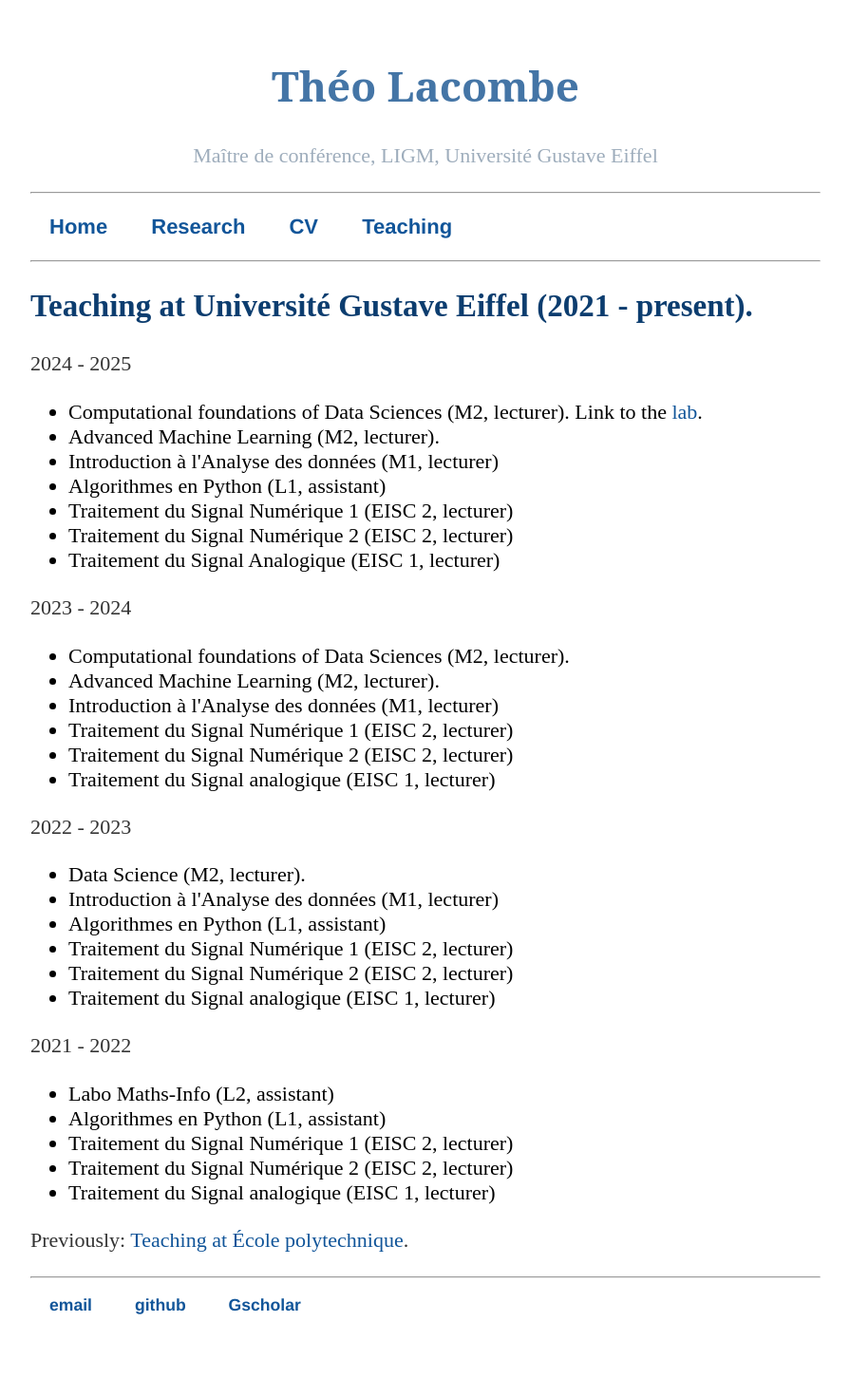
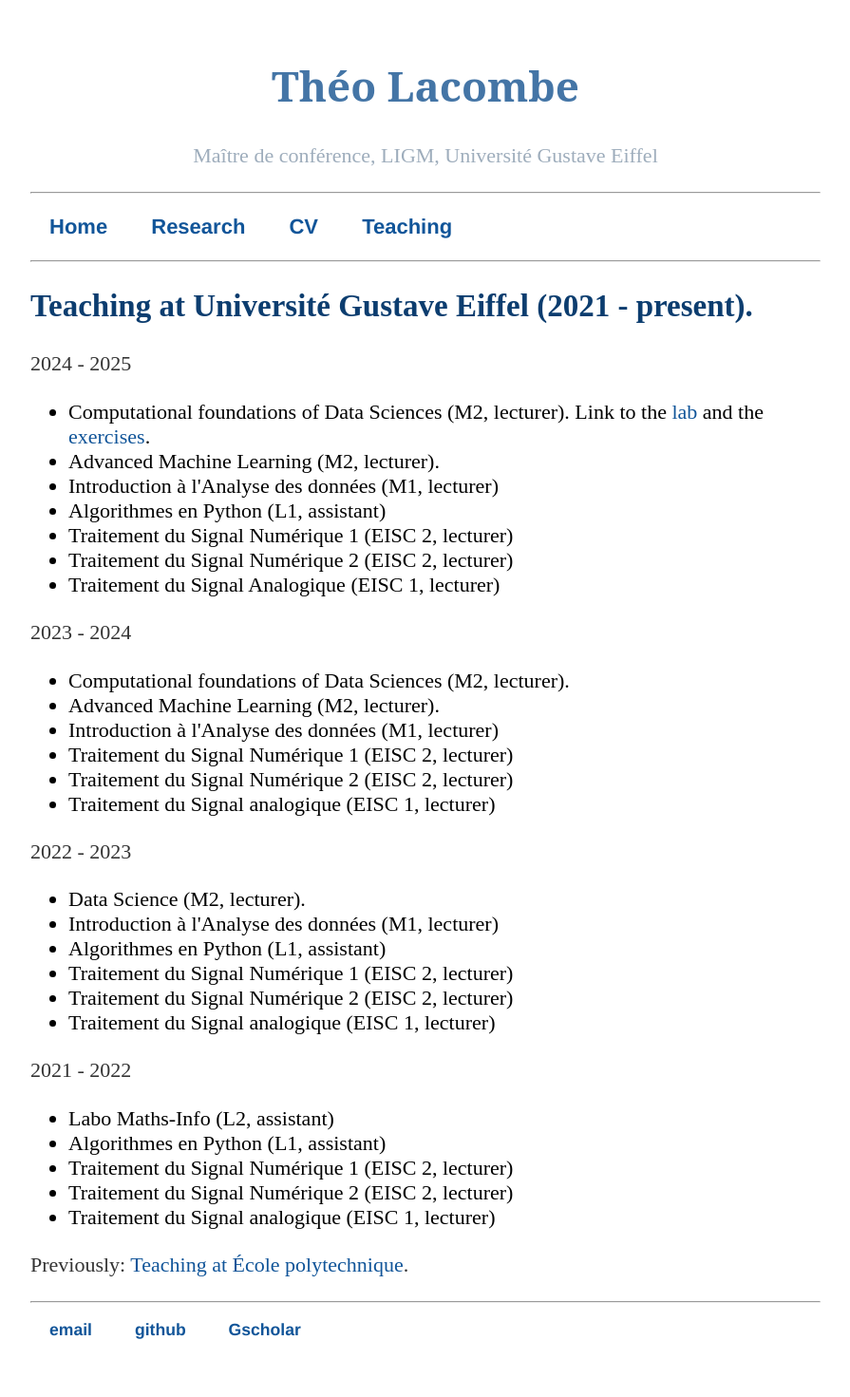
Before and after one commit to tlacombe/tlacombe.github.io, a Jekyll site: the page built from teaching/index.html, in a window 1280 px wide. Shown: the whole page at 95% size, without its empty margins (192-1087 px from the left). Built offline with Jekyll 4.4.1, drawn with Linux system fonts in a browser that asks for light colours; before the commit the page ends 1445 px from its top, so only the background shows below that.

Commit message:
add exos DS

```diff
--- a/teaching/index.html
+++ b/teaching/index.html
@@ -6,7 +6,7 @@ title: Teaching
 
 <p>2024 - 2025</p>
 <ul>
-	<li>Computational foundations of Data Sciences (M2, lecturer). Link to the <a href='./material/TP1.zip'>lab</a>.</lI>
+	<li>Computational foundations of Data Sciences (M2, lecturer). Link to the <a href='./material/TP1.zip'>lab</a> and the <a href="./material/exos.pdf">exercises</a>.</lI>
 	<li>Advanced Machine Learning (M2, lecturer).</lI>
 	<li>Introduction à l'Analyse des données (M1, lecturer)</li>
 	<li>Algorithmes en Python (L1, assistant)</li>
```
Also changed, not shown: 1 other file.
